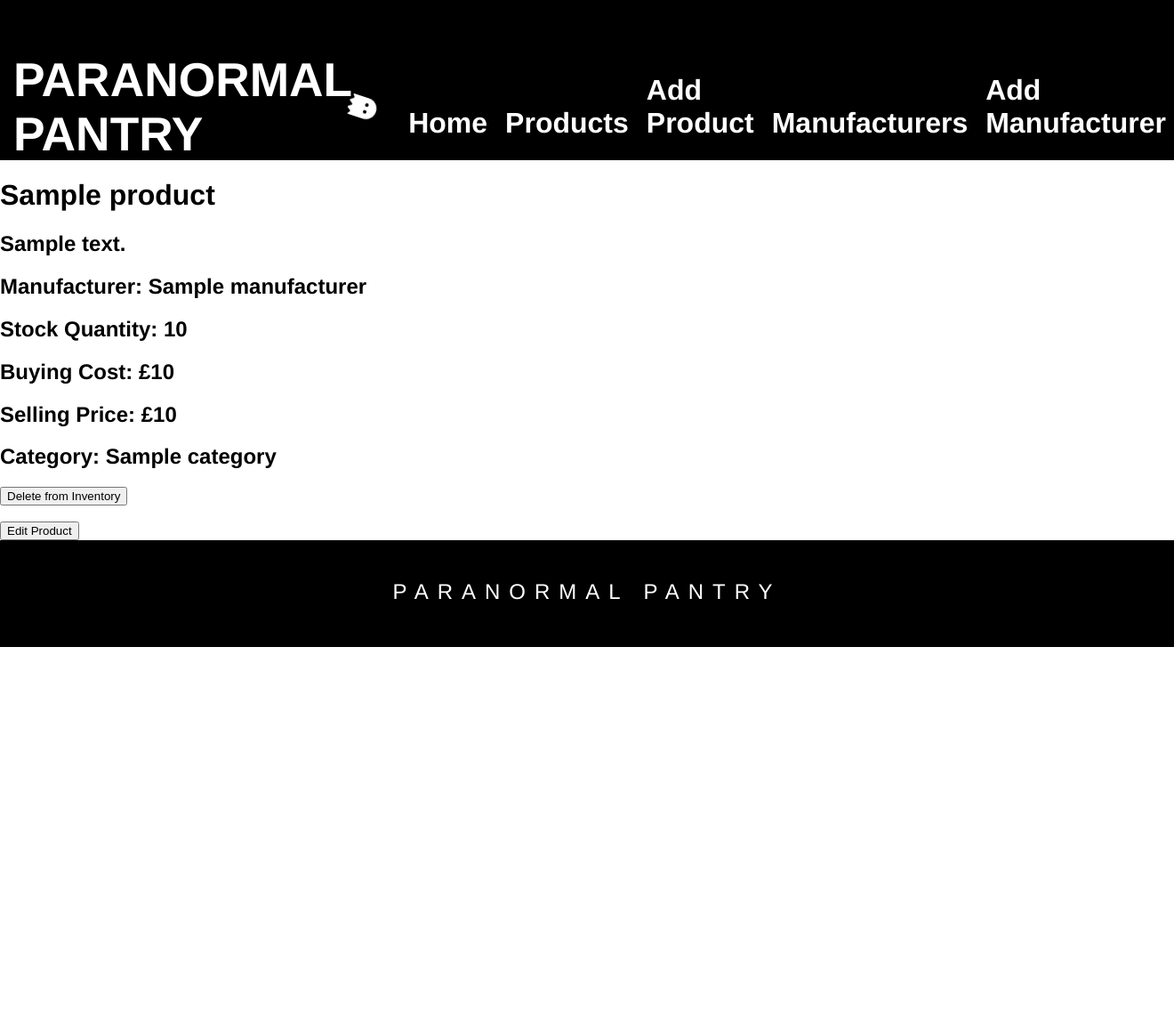
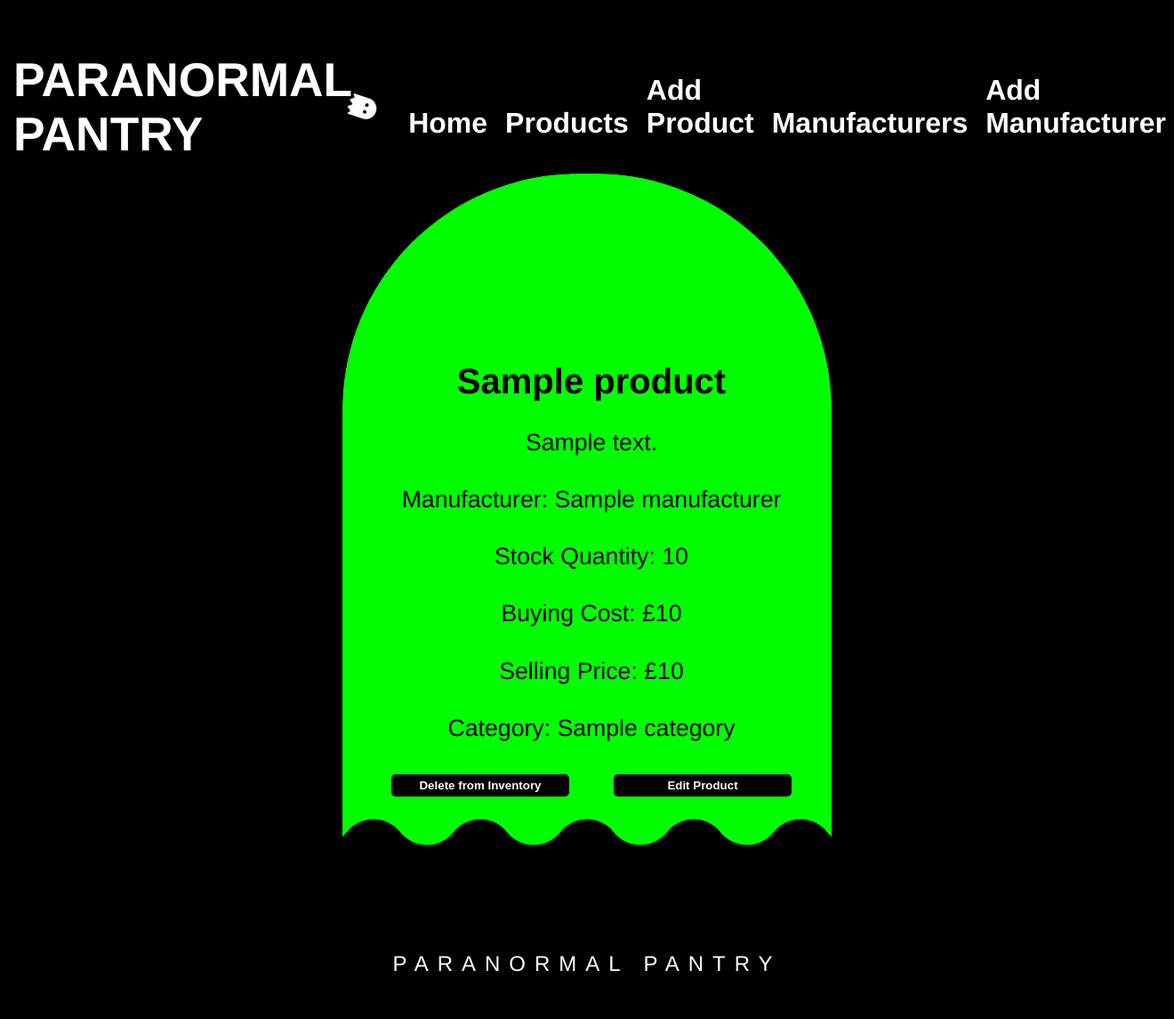
Before and after one commit to kirsty-m/shop_python_project, a Flask app: page /products/1 in a window 1320 px wide. Shown: the whole page at 89% size. Before the commit the page ends 727 px from the top, so only its background shows below. Run offline with Flask 3, Linux system fonts and the light colour scheme; a database or web service that is not in the repository returns one stand-in record (values such as "Sample title"); some libraries are stand-ins or nearby versions.

Commit message:
individual product page done in css

```diff
--- a/static/style.css
+++ b/static/style.css
@@ -419,6 +419,123 @@ header > nav > ul > li > a:hover {
     width: 310px;
 }
 
+#details {
+    background-color: black;
+    min-height:650px;
+    display: flex;
+    flex-wrap:wrap;
+    justify-content: space-around;
+    padding:15px;
+}
+
+#details > #product-details {
+    display:flex;
+    flex-direction: column;
+    justify-content:end;
+    align-content: center;
+    width: 500px;
+    border-radius: 265px 265px 0 0;
+    min-height: 700px;
+    background-color: lime;
+    padding: 20px;
+    padding-left: 30px;
+    padding-bottom: 50px;
+    margin-bottom: 45px;
+    --mask:
+        radial-gradient(38.42px at 50% calc(100% - 54.00px),#000 99%,#0000 101%) calc(50% - 60px) 0/120px 100%,
+        radial-gradient(38.42px at 50% calc(100% + 24.00px),#0000 99%,#000 101%) 50% calc(100% - 30px)/120px 100% repeat-x;
+    -webkit-mask: var(--mask);
+            mask: var(--mask);
+}
+
+#details > #product-details > h1{
+    color: black;
+    font-size: 30pt;
+    font-weight: 700;
+    text-decoration: none;
+    line-height: 15pt;
+    text-align: center;
+}
+
+#details > #product-details > h2{
+    color: black;
+    font-size: 20pt;
+    font-weight: 500;
+    text-decoration: none;
+    line-height: 15pt;
+    text-align: center;
+}
+#details > #product-details > #stock-check > h2{
+    color: black;
+    font-size: 20pt;
+    font-weight: 500;
+    text-decoration: none;
+    line-height: 15pt;
+    text-align: center;
+}
+
+#details > #product-details > #stock-check > p{
+    background-color: white;
+    padding:5px;
+    color: black;
+    font-size: 20pt;
+    font-weight: 700;
+    text-decoration: none;
+    line-height: 15pt;
+    text-align: center;
+}
+
+#details > #product-details >  #details-buttons >form > button[type=submit] {
+    width:fit-content;
+    background-color: black;
+    color: white;
+    font-weight: 600;
+    border-style: none;
+    padding:5px;
+    align-self: center;
+    width: 200px;
+    border-radius: 5px;
+}
+
+#details > #product-details > #details-buttons > form > button[type=submit]:hover {
+    background-color: white;
+    color: black;
+    border-radius: 5px;
+}
+#details > #product-details > #details-buttons > form > input[type=submit] {
+    width:fit-content;
+    background-color: black;
+    color: white;
+    font-weight: 600;
+    border-style: none;
+    padding:5px;
+    align-self: center;
+    width: 200px;
+    border-radius: 5px;
+}
+
+#details > #product-details > #details-buttons > form > input[type=submit]:hover {
+    background-color: white;
+    color: black;
+    border-radius: 5px;
+}
+
+#details > #product-details > #details-buttons{
+    display: flex;
+    flex-direction: row;
+    justify-content: space-around;
+    padding-top: 20px;
+    padding-bottom: 20px;
+}
+
+#details > #product-details > #stock-check{
+    display:flex;
+    flex: row;
+    justify-content: center;
+    gap: 20px;
+    align-items: center;
+}
+
 footer {
     background-color: black;
     display: flex;
--- a/templates/products/product.html
+++ b/templates/products/product.html
@@ -1,29 +1,30 @@
 {% extends "base.html" %}
 
 {% block content %}
-
+<div id="details">
     <div id ="product-details">
         <h1>{{product.name}}</h1>
         <h2>{{product.description}}</h2>
         <h2>Manufacturer: {{product.manufacturer.name}}</h2>
+        <div id="stock-check">
             <h2>Stock Quantity: {{product.stock_quantity}}</h2>
         {% if product.stock_quantity == 0 %}
-        <p>Out of Stock</p>
+            <p style="color:red;">Out of Stock</p>
         {% elif product.stock_quantity <= 5 %}
             <p>Low Stock</p>
         {% endif %}
-
+        </div>
         <h2>Buying Cost: £{{product.buying_cost}}</h2>
         <h2>Selling Price: £{{product.selling_price}}</h2>
         <h2>Category: {{product.category}}</h2>
+        <div id="details-buttons">
             <form class="delete-form" action="/products/{{product.id}}/delete" method="POST">
                 <button type="submit">Delete from Inventory</button>
             </form>
-    <br>
-
             <form action="/products/{{product.id}}/edit">
                 <input type="submit" value="Edit Product" />
             </form>
-
+        </div>
+    </div>
 </div>
 {% endblock %}
```
Lines whose indentation alone changed are shown as unchanged.
